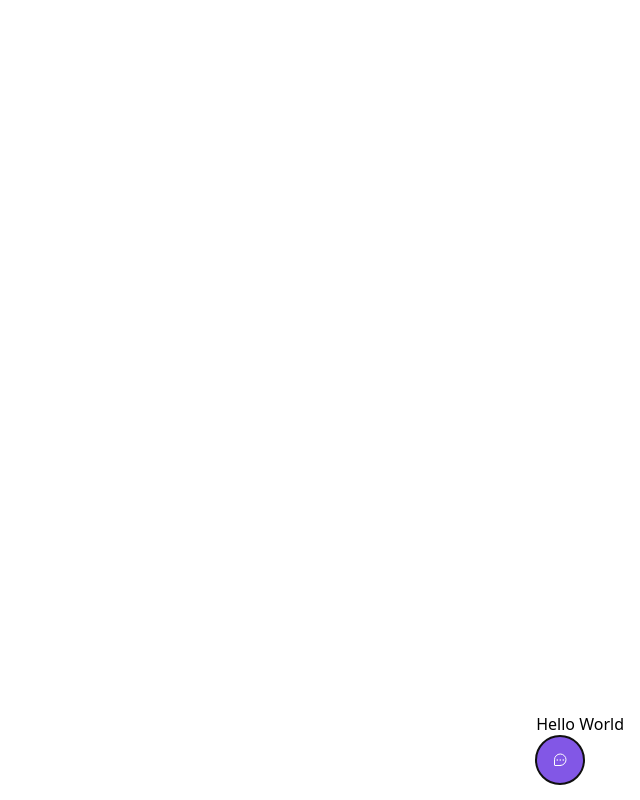
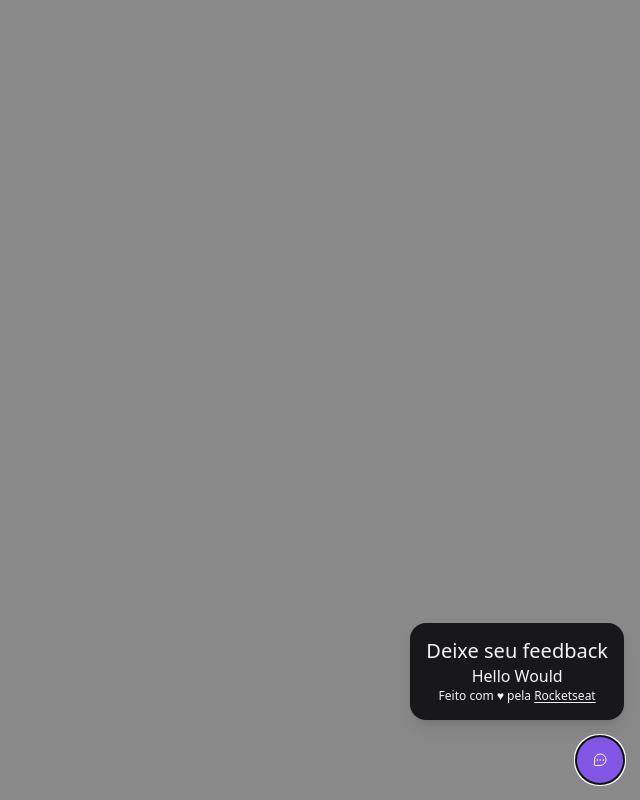
Before and after one commit to ppegoretti/NLW_Return, a React (Vite) app in the folder web/: page / in a window 1280 px wide. Both pictures are taken after a click on the button "Feedback". Shown: the whole page, without its empty margins (640-1280 px from the left). Built offline with nearby package versions, Linux system fonts and the light colour scheme.

Commit message:
started class 2

```diff
--- a/web/src/components/Widget.tsx
+++ b/web/src/components/Widget.tsx
@@ -1,6 +1,8 @@
 import { ChatTeardropDots} from 'phosphor-react'
 import { useState } from 'react'
 import { Popover } from '@headlessui/react'
+
+import { WidgetForm } from './WidgetForm'
 
 //Estado
 
@@ -13,8 +15,10 @@
     // }
 
     return (
-    <Popover className='absolute bottom-4 right-4'>
-        <Popover.Panel>Hello World</Popover.Panel>
+    <Popover className='absolute bottom-4 right-4 md:button-8 flex flex-col items-end'>
+        <Popover.Panel>
+            <WidgetForm />
+        </Popover.Panel>
         {/* {isWidgetOpen ? <p>Hello World</p> : null} */}
         {/* {isWidgetOpen && <p>Hello World</p> } */}
         <Popover.Button  className="bg-brand-500 rounded-full px-3 h-12 text-white flex items-center group">
--- /dev/null
+++ b/web/src/components/WidgetForm.tsx
@@ -0,0 +1,15 @@
+export function WidgetForm() {
+    return (
+        <div className="bg-zinc-900 p-4 relative rounded-2xl mb-4 flex flex-col items-center shadow-lg w-[calc(100vw-2rem)] md:w-auto">
+            <header>
+                <span className="text-xl leading-6">Deixe seu feedback</span>
+            </header>
+
+            <p>Hello Would</p>
+
+            <footer className="text-xs text-neural-400">
+                Feito com ♥ pela <a className="underline underline-offset-2" href="https://rocketseat.com.br">Rocketseat</a>
+            </footer>
+        </div>
+    )
+}
--- a/web/src/global.css
+++ b/web/src/global.css
@@ -1,3 +1,7 @@
 @tailwind base;
 @tailwind components;
 @tailwind utilities;
+
+body {
+    @apply bg-[#89898a] text-zinc-100
+}
```
Also changed, not shown: web/time.txt. Lines whose indentation alone changed are shown as unchanged.
